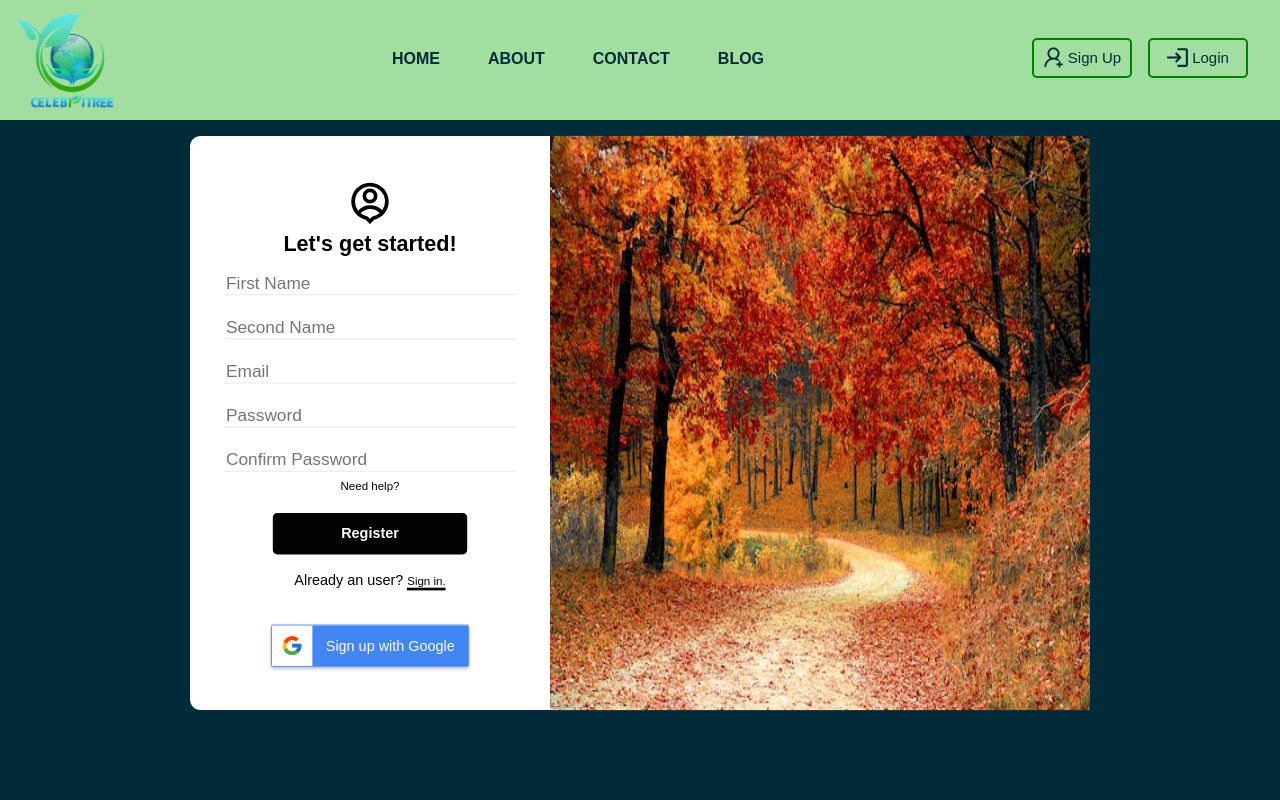
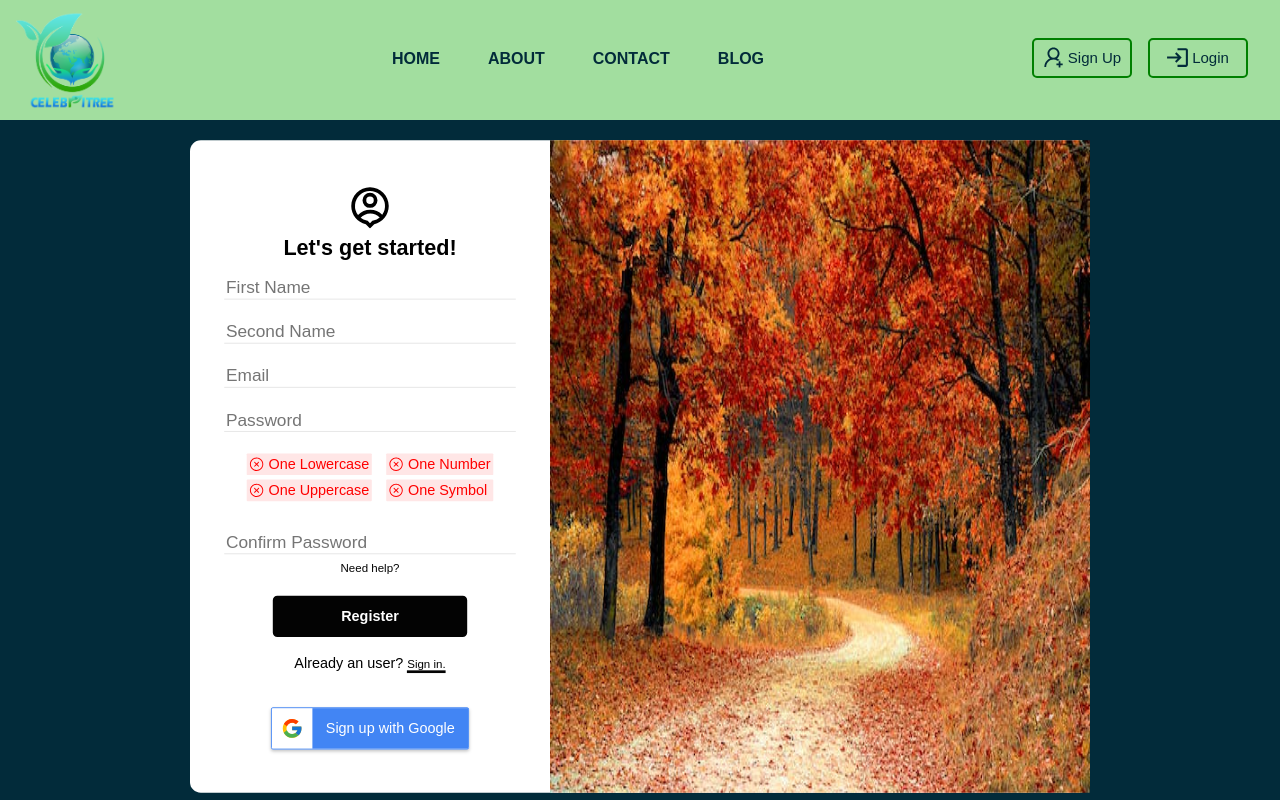
Before and after one commit to TanithFlory/celebritree, a React (Create React App) app: page /signup in a window 1280 px wide. Shown: the top 800 px of the page. Built offline with nearby package versions, Linux system fonts and the light colour scheme; a web font is replaced by a local one.

Commit message:
add password assistance during signup/change password

```diff
--- /dev/null
+++ b/src/components/AccountsDashboard/AccountManagement/Security/PasswordForm.jsx
@@ -0,0 +1,48 @@
+import { useForm } from "react-hook-form";
+import { PrimaryButton } from "../../../UI/Button/StyledButtons";
+import PasswordValidation from "../../../UI/PasswordValidation/PasswordValidation";
+const PasswordForm = (props) => {
+  const {
+    register,
+    handleSubmit,
+    watch,
+    formState: { errors },
+  } = useForm();
+  const submitHandler = () => {};
+  return (
+    <form onSubmit={handleSubmit(submitHandler)}>
+      <input
+        type="password"
+        placeholder="Password"
+        className={!props.toggle ? "input__enabled" : undefined}
+        disabled={props.toggle}
+        {...register("password", {
+          required: true,
+          maxLength: 16,
+          minLength: 6,
+          pattern:
+            /^(?=.*[a-z])(?=.*[A-Z])(?=.*\d)(?=.*[\W_])[a-zA-Z\d\w\W]{6,}$/,
+        })}
+      />
+      <input
+        type="password"
+        placeholder="Confirm Password"
+        className={!props.toggle ? "input__enabled" : undefined}
+        disabled={props.toggle}
+        {...register("confirmPassword", {
+          required: true,
+          maxLength: 16,
+        })}
+      />
+      {watch("confirmPassword") !== watch("password") && (
+        <h5>Password doesn't match</h5>
+      )}
+      <PasswordValidation password={watch("password")} />
+      <PrimaryButton backgroundColor="blue" textColor="white">
+        Save
+      </PrimaryButton>
+    </form>
+  );
+};
+
+export default PasswordForm;
--- a/src/components/AccountsDashboard/AccountManagement/Security/Security.jsx
+++ b/src/components/AccountsDashboard/AccountManagement/Security/Security.jsx
@@ -1,7 +1,6 @@
-import React from "react";
-import { useState } from "react";
-import SSecurity from "./SSecurity";
-import { PrimaryButton } from "../../../UI/Button/StyledButtons";
+import React, { useState } from "react";
+import PasswordForm from "./PasswordForm";
+import SSecurity from "./Security.styles";
 
 const Security = () => {
   const toggler = () => {
@@ -15,29 +14,7 @@ const Security = () => {
           <span>Change Password</span>{" "}
           <span onClick={toggler}>{disable ? "Edit" : "Cancel"}</span>
         </div>
-        <form>
-          <input
-            className={!disable ? "input__enabled" : undefined}
-            type="password"
-            placeholder="Current Password"
-            disabled={disable}
-          ></input>
-          <input
-            className={!disable ? "input__enabled" : undefined}
-            type="password"
-            placeholder="New Password"
-            disabled={disable}
-          ></input>
-          <input
-            className={!disable ? "input__enabled" : undefined}
-            type="password"
-            placeholder="Confirm Password"
-            disabled={disable}
-          ></input>
-          <PrimaryButton backgroundColor="blue" textColor="white">
-            Save
-          </PrimaryButton>
-        </form>
+        <PasswordForm toggle={disable} />
       </div>
     </SSecurity>
   );
--- a/src/components/AccountsDashboard/AccountManagement/Security/SSecurity.js
+++ b/src/components/AccountsDashboard/AccountManagement/Security/Security.styles.js
@@ -22,6 +22,10 @@ const SSecurity = styled.div`
     .input__enabled:focus {
       background-color: var(--white-color);
       cursor: text;
+    }
+    h5 {
+      color: red;
+      margin: 0;
     }
   }
   button {
--- a/src/components/NewUser/Signup.jsx
+++ b/src/components/NewUser/Signup.jsx
@@ -11,6 +11,7 @@ import { RiAccountPinCircleLine } from "react-icons/ri";
 import GoogleLogin from "../LoginModal/GoogleLogin/GoogleLogin";
 import Loading from "../UI/Status/Loading";
 import "./Signup.scss";
+import PasswordValidation from "../UI/PasswordValidation/PasswordValidation";
 
 const Signup = () => {
   const [onSuccess, setOnSuccess] = useState();
@@ -105,18 +106,23 @@ const Signup = () => {
                   <input
                     type="password"
                     placeholder="Password"
-                    minLength={6}
                     {...register("password", {
                       required: true,
                       maxLength: 16,
+                      minLength: 6,
                       pattern:
-                        /^(?=.*[a-z])(?=.*[A-Z])(?=.*\d)[a-zA-Z\d\w\W]{6,}$/,
+                        /^(?=.*[a-z])(?=.*[A-Z])(?=.*\d)(?=.*[\W_])[a-zA-Z\d\w\W]{6,}$/,
                     })}
                   />
                   {errors.password && (
-                    <h5>Password must contain one symbol and an uppercase.</h5>
+                    <h5>
+                      Must be atleast 6 characters. The checks below must
+                      qualify.
+                    </h5>
                   )}
                 </div>
+                <PasswordValidation password={watch("password")} />
+
                 <div>
                   <input
                     type="password"
--- a/src/components/NewUser/Signup.scss
+++ b/src/components/NewUser/Signup.scss
@@ -58,16 +58,17 @@ $headingFontSize: 1.5rem;
     font-size: $validateFontSize;
     max-width: 323px;
   }
-  svg {
-    height: 50px;
-    width: 50px;
-  }
+
   form {
     display: flex;
     flex-direction: column;
     align-items: center;
     margin: 3rem 1rem;
     gap: 0.5rem;
+    & > svg {
+      height: 50px;
+      width: 50px;
+    }
     label {
       text-align: center;
     }
--- /dev/null
+++ b/src/components/UI/PasswordValidation/PasswordValidation.jsx
@@ -0,0 +1,54 @@
+import { useState, useEffect } from "react";
+import { RxCheckCircled, RxCrossCircled } from "react-icons/rx";
+import SPasswordValidation from "./PasswordValidation.styles";
+
+const PasswordValidation = (props) => {
+  console.log(props.password);
+  const [hasNumber, setHasNumber] = useState(false);
+  const [hasUppercase, setHasUppercase] = useState(false);
+  const [hasLowercase, setHasLowercase] = useState(false);
+  const [hasSymbol, setHasSymbol] = useState(false);
+
+  useEffect(() => {
+    const regexNumber = /\d/;
+    const regexUppercase = /[A-Z]/;
+    const regexLowercase = /[a-z]/;
+    const regexSymbol = /[\W_]/;
+
+    setHasNumber(regexNumber.test(props.password));
+    setHasUppercase(regexUppercase.test(props.password));
+    setHasLowercase(regexLowercase.test(props.password || ""));
+    setHasSymbol(regexSymbol.test(props.password));
+  }, [props.password]);
+
+  return (
+    <SPasswordValidation>
+      <div>
+        <div className={hasLowercase ? "validated" : undefined}>
+          {!hasLowercase && <RxCrossCircled className="cross" />}
+          {hasLowercase && <RxCheckCircled className="check" />}
+          <span>One Lowercase</span>
+        </div>
+        <div className={hasUppercase ? "validated" : undefined}>
+          {!hasUppercase && <RxCrossCircled className="cross" />}
+          {hasUppercase && <RxCheckCircled className="check" />}
+          <span>One Uppercase</span>
+        </div>
+      </div>
+      <div>
+        <div className={hasNumber ? "validated" : undefined}>
+          {!hasNumber && <RxCrossCircled className="cross" />}
+          {hasNumber && <RxCheckCircled className="check" />}
+          <span>One Number</span>
+        </div>
+        <div className={hasSymbol ? "validated" : undefined}>
+          {!hasSymbol && <RxCrossCircled className="cross" />}
+          {hasSymbol && <RxCheckCircled className="check" />}
+          <span>One Symbol</span>
+        </div>
+      </div>
+    </SPasswordValidation>
+  );
+};
+
+export default PasswordValidation;
--- /dev/null
+++ b/src/components/UI/PasswordValidation/PasswordValidation.styles.js
@@ -0,0 +1,38 @@
+import styled from "styled-components";
+
+const SPasswordValidation = styled.div`
+  display: flex;
+  justify-content: center;
+  gap: 1rem;
+  div {
+    margin-bottom: 5px;
+    div {
+      display: flex;
+      align-items: center;
+      gap: 5px;
+      border-radius: 1px;
+      background-color: rgb(255, 15, 15, 0.1);
+      padding: 3px;
+      span {
+        color: red;
+      }
+      svg {
+        transform: scale(1.05);
+      }
+      .cross path {
+        fill: red;
+      }
+      .check path {
+        fill: green;
+      }
+    }
+  }
+  .validated {
+    background-color: rgb(0, 228, 110, 0.1);
+    span {
+      color: green;
+    }
+  }
+`;
+
+export default SPasswordValidation;
--- a/src/constants/images.js
+++ b/src/constants/images.js
@@ -35,7 +35,7 @@ import Security from "../assets/Security.png";
 
 import Loading from "../assets/Loading.gif";
 import Success from "../assets/Success.gif";
-import ComingSoonBG from "../assets/comingsoonbg.jpeg"
+import ComingSoonBG from "../assets/comingsoonbg.jpeg";
 const images = {
   logo,
   contribute,
```
